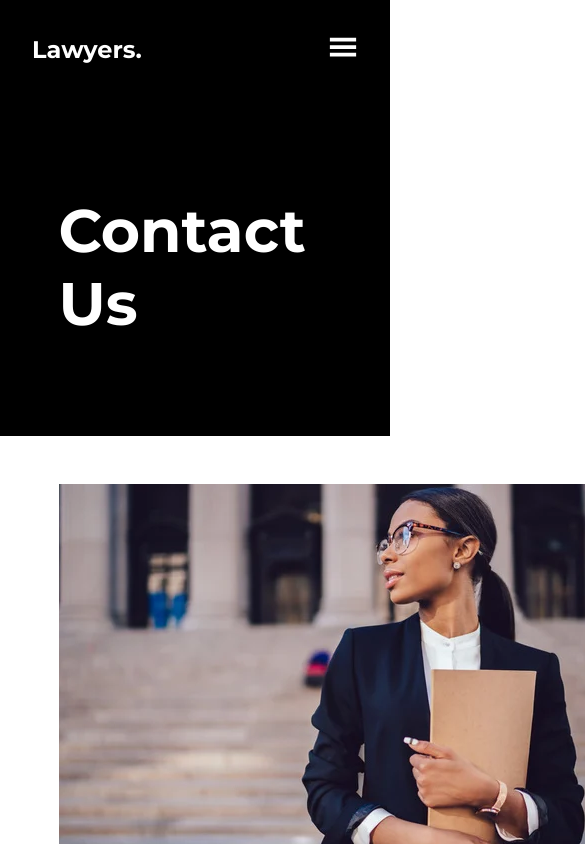
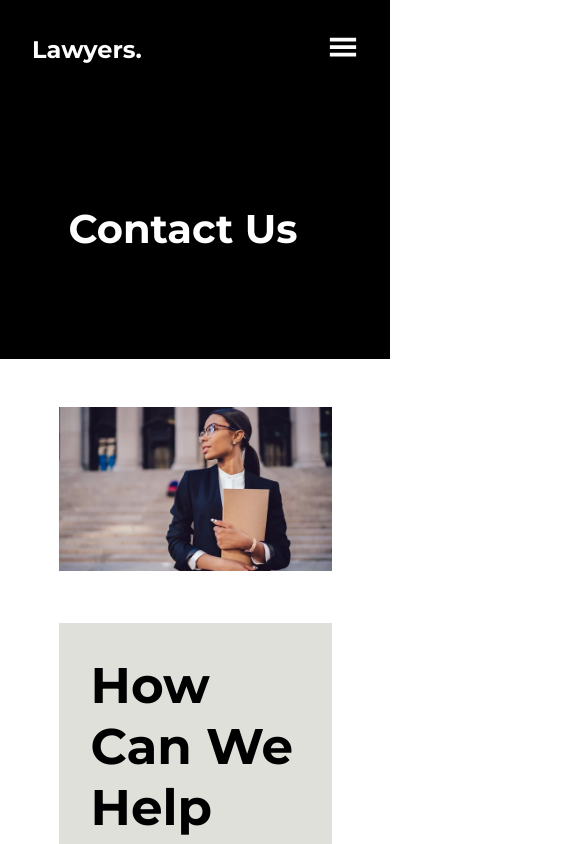
Before and after one commit to afaqalii/Lawyers, a React (Vite) app: page /Lawyers/contact-us in a window 390 px wide. Shown: the top 844 px of the page, 585 px wide, since content can reach past the window. Built offline with nearby package versions, Linux system fonts and the light colour scheme.

Commit message:
The complete is build completely

```diff
--- a/src/components/navbar/navbar.jsx
+++ b/src/components/navbar/navbar.jsx
@@ -1,4 +1,4 @@
-import React, {useState, useEffect} from 'react'
+import React, {useState, useEffect, } from 'react'
 import Button from '../button/button'
 import {BsChevronDown,BsChevronUp, BsFacebook} from "react-icons/bs"
 import {GiHamburgerMenu} from 'react-icons/gi'
@@ -72,7 +72,7 @@ const Navbar = () => {
        <div onClick={ShowAndHideNavbar} className='menu_close-btn'>
         <RxCross1 color='black' size={20}/>
        </div>
-      <ul>
+      <ul onClick={ShowAndHideNavbar}>
         <div className='nav_items_dropDown-NavItem'>
           <li>
             <Link to='/Lawyers/practise-areas'>Practice areas</Link>
--- a/src/pages/ContactUs/ContactUs.scss
+++ b/src/pages/ContactUs/ContactUs.scss
@@ -67,3 +67,33 @@
         }
     }
 }
+@media (max-width:425px) {
+     .container {
+        width: 100%;
+     }
+     .contact_us_header {
+        .contact_us {
+            .contact_us_container {
+                .contact_us_container-content {
+                   h1 {
+                    font-size: 40px;
+                    padding: 10px;
+                   }
+                }
+            }
+         }
+     }
+     .contact_form {
+        .contact_form_container {
+            .contact_form_container-img {
+                width: 100%;
+                figure {
+                    width: 100%;
+                    img  {
+                        width: 100%;
+                    }
+                }
+            }
+        }
+     }
+}
--- a/src/pages/News&Updates/News&Updates.scss
+++ b/src/pages/News&Updates/News&Updates.scss
@@ -53,3 +53,23 @@
         }
     }
 }
+@media (max-width:425px) {
+    .news_header {
+        .news {
+            .news_container {
+                 flex-direction: column;
+                 .news_container-content {
+                    margin-bottom: 20px;
+                 }
+                 .news_container-blogs {
+                    .newsBlog_container-content-card {
+                        width: 100%;
+                        figure {
+                            width: 100%;
+                        }
+                    }
+                }
+            }
+        }
+    }
+}
```
